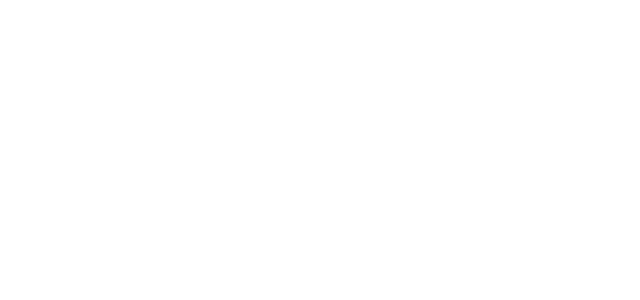
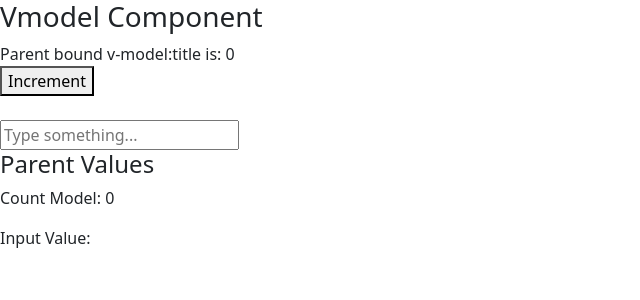
Before and after one commit to om-jasoliya91/vuedemo, a Vue app: page /vmodel in a window 1280 px wide. Before the commit this address had no page. Shown: the top 300 px of the page, without its empty margins (0-640 px from the left). Built offline with nearby package versions, Linux system fonts and the light colour scheme.

Commit message:
v-model components basic usage and arguments

```diff
--- /dev/null
+++ b/src/components/practise/VmodelComponent.vue
@@ -0,0 +1,24 @@
+<script setup>
+// Custom v-model:title (parent: v-model:title="countModel")
+const titleModel = defineModel('title')
+
+// Default v-model (parent: v-model="inputValue")
+const inputModel = defineModel()
+
+function update() {
+  titleModel.value++ // increment parent value
+}
+</script>
+
+<template>
+  <h3>Vmodel Component</h3>
+
+  <!-- Display the custom v-model:title -->
+  <div>Parent bound v-model:title is: {{ titleModel }}</div>
+  <button @click="update">Increment</button>
+
+  <br /><br />
+
+  <!-- Default v-model for <input> -->
+  <input v-model="inputModel" placeholder="Type something..." />
+</template>
--- /dev/null
+++ b/src/components/viewfile/VmodelView.vue
@@ -0,0 +1,16 @@
+<script setup>
+import { ref } from 'vue'
+import VmodelComponent from '../practise/VmodelComponent.vue'
+
+// Variables bound via v-model
+const countModel = ref(0)
+const inputValue = ref('')
+</script>
+
+<template>
+  <VmodelComponent v-model:title="countModel" v-model="inputValue" />
+
+  <h4>Parent Values</h4>
+  <p>Count Model: {{ countModel }}</p>
+  <p>Input Value: {{ inputValue }}</p>
+</template>
--- a/src/router/index.js
+++ b/src/router/index.js
@@ -11,6 +11,7 @@
 import WatchersView from '@/components/viewfile/WatchersView.vue'
 import RefView from '@/components/viewfile/refView.vue'
 import TabsView from '@/components/viewfile/TabsView.vue'
+import VmodelView from '@/components/viewfile/VmodelView.vue'
 
 const routes = [
   { path: '/', name: 'Welcome', component: WelcomeBack },
@@ -25,6 +26,7 @@
   { path: '/watcher', name: 'Watcher', component: WatchersView },
   { path: '/ref', name: 'ref', component: RefView },
   { path: '/tabs', name: 'tabs', component: TabsView },
+  { path: '/vmodel', name: 'vmodel', component: VmodelView },
 ]
 
 const router = createRouter({
```
